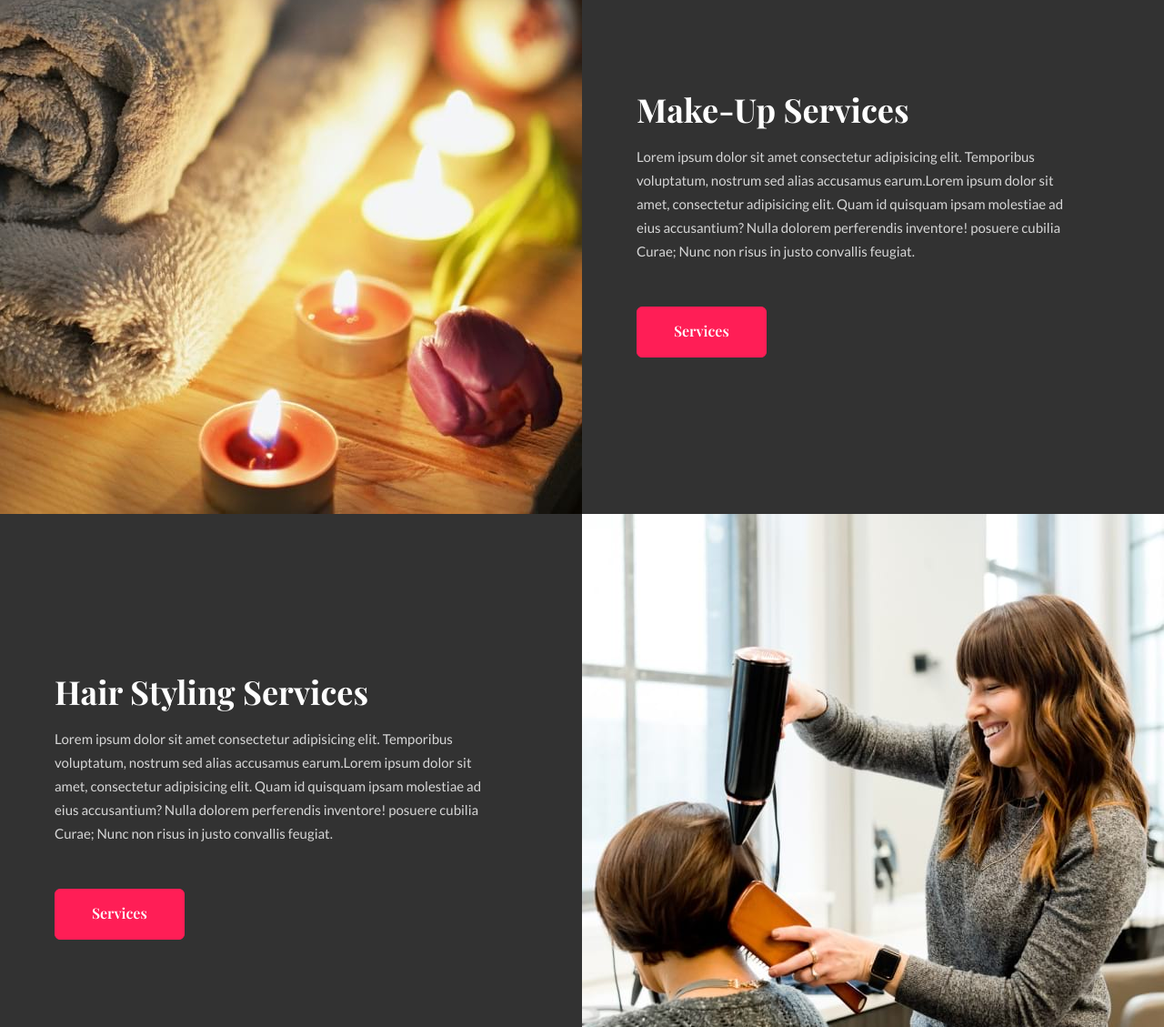
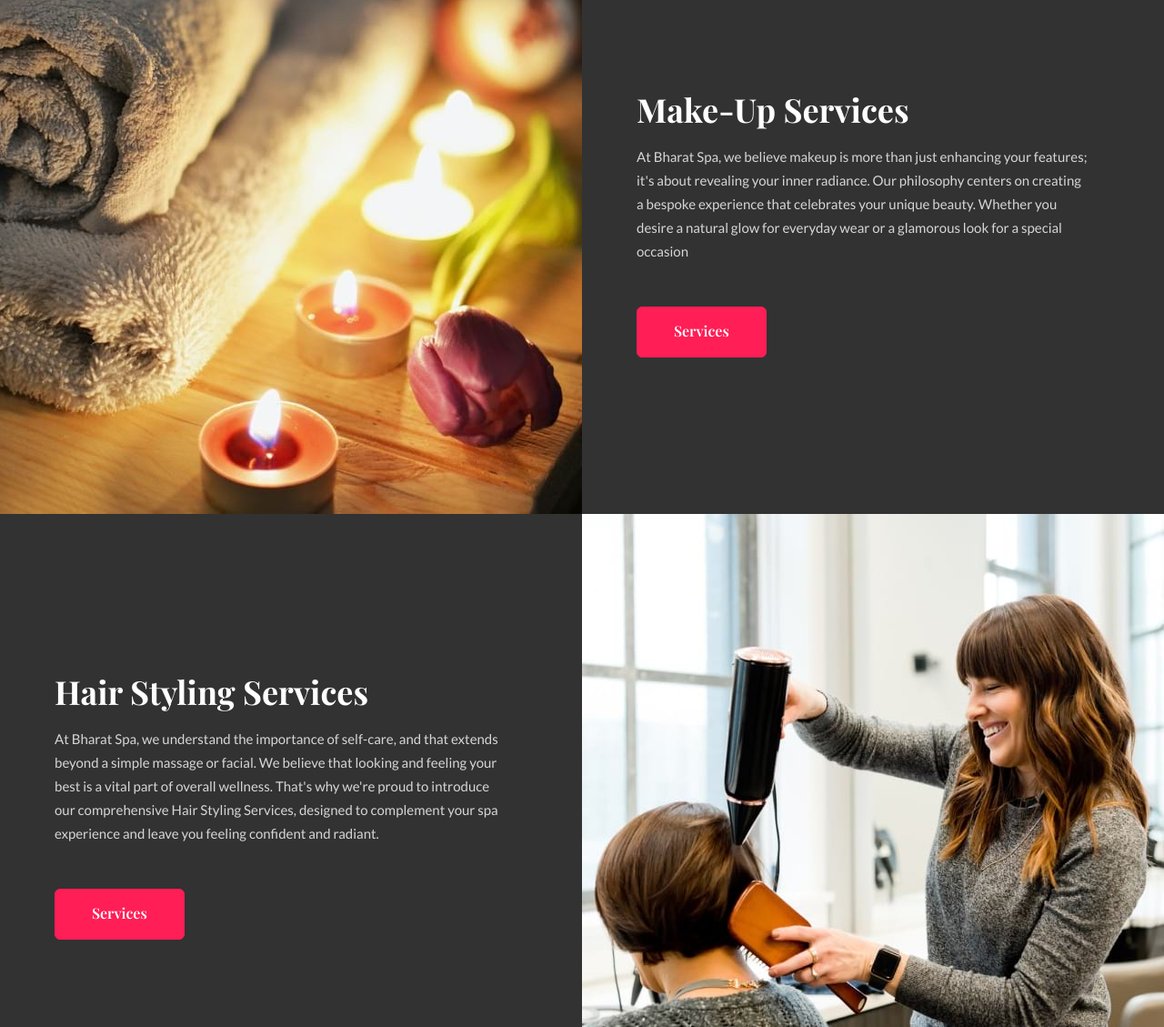
Before and after one commit to saisrivardhan/FRT_PROJECT_BHARAT, a plain HTML site: page index.html in a window 1280 px wide. Shown: the part 2808-3937 px from the top of the page at 91% size. Drawn offline with nearby package versions, Linux system fonts and the light colour scheme; a web font is replaced by a local one.

Commit message:
Update index.html

```diff
--- a/index.html
+++ b/index.html
@@ -377,10 +377,7 @@
 						<h3 class="hny-title">
 							Our Philosophy
 						</h3>
-						<p class="mt-3">Lorem illum facere aperiam sequi optio consectetur adipisicing elitFuga,
-							suscipit totam animi consequatur saepe blanditiis.Lorem ipsum dolor sit amet,Lorem ipsum
-							dolor sit amet,sed do eiusmod tempor
-							incididunt ut labore et dolore.</p>
+						<p class="mt-3">At Bharat spa, we're driven by a core philosophy of empowerment. We believe everyone deserves time to focus on what truly matters.  Life shouldn't be a constant scramble to manage everyday tasks.</p>
 						<div class="servehny-1">
 							<div class="ser-sub">
 
@@ -425,11 +422,7 @@
 					<h3 class="hny-title two">
 						Make-Up Services
 					</h3>
-					<p class="mt-3 mb-5 pr-lg-4">Lorem ipsum dolor sit amet consectetur adipisicing elit. Temporibus
-						voluptatum,
-						nostrum sed alias accusamus earum.Lorem ipsum dolor sit amet, consectetur adipisicing elit. Quam
-						id quisquam ipsam molestiae ad eius accusantium? Nulla dolorem perferendis inventore! posuere
-						cubilia Curae; Nunc non risus in justo convallis feugiat.
+					<p class="mt-3 mb-5 pr-lg-4">At Bharat Spa, we believe makeup is more than just enhancing your features; it's about revealing your inner radiance. Our philosophy centers on creating a bespoke experience that celebrates your unique beauty. Whether you desire a natural glow for everyday wear or a glamorous look for a special occasion
 
 
 					</p>
@@ -443,11 +436,7 @@
 					<h3 class="hny-title two">
 						Hair Styling Services
 					</h3>
-					<p class="mt-3 mb-5 pr-lg-4">Lorem ipsum dolor sit amet consectetur adipisicing elit. Temporibus
-						voluptatum,
-						nostrum sed alias accusamus earum.Lorem ipsum dolor sit amet, consectetur adipisicing elit. Quam
-						id quisquam ipsam molestiae ad eius accusantium? Nulla dolorem perferendis inventore! posuere
-						cubilia Curae; Nunc non risus in justo convallis feugiat.
+					<p class="mt-3 mb-5 pr-lg-4">At Bharat Spa, we understand the importance of self-care, and that extends beyond a simple massage or facial. We believe that looking and feeling your best is a vital part of overall wellness. That's why we're proud to introduce our comprehensive Hair Styling Services, designed to complement your spa experience and leave you feeling confident and radiant.
 
 					</p>
 					<div class="ready-more">
```
